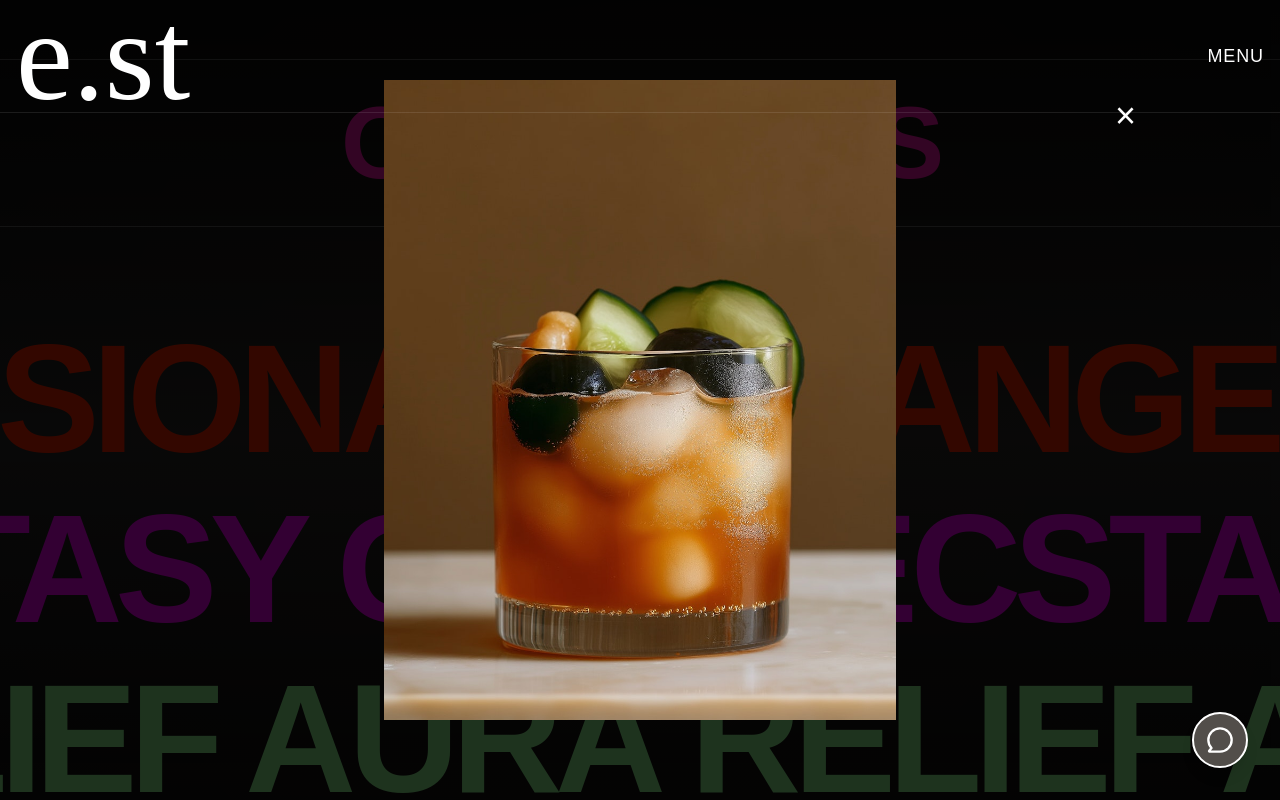
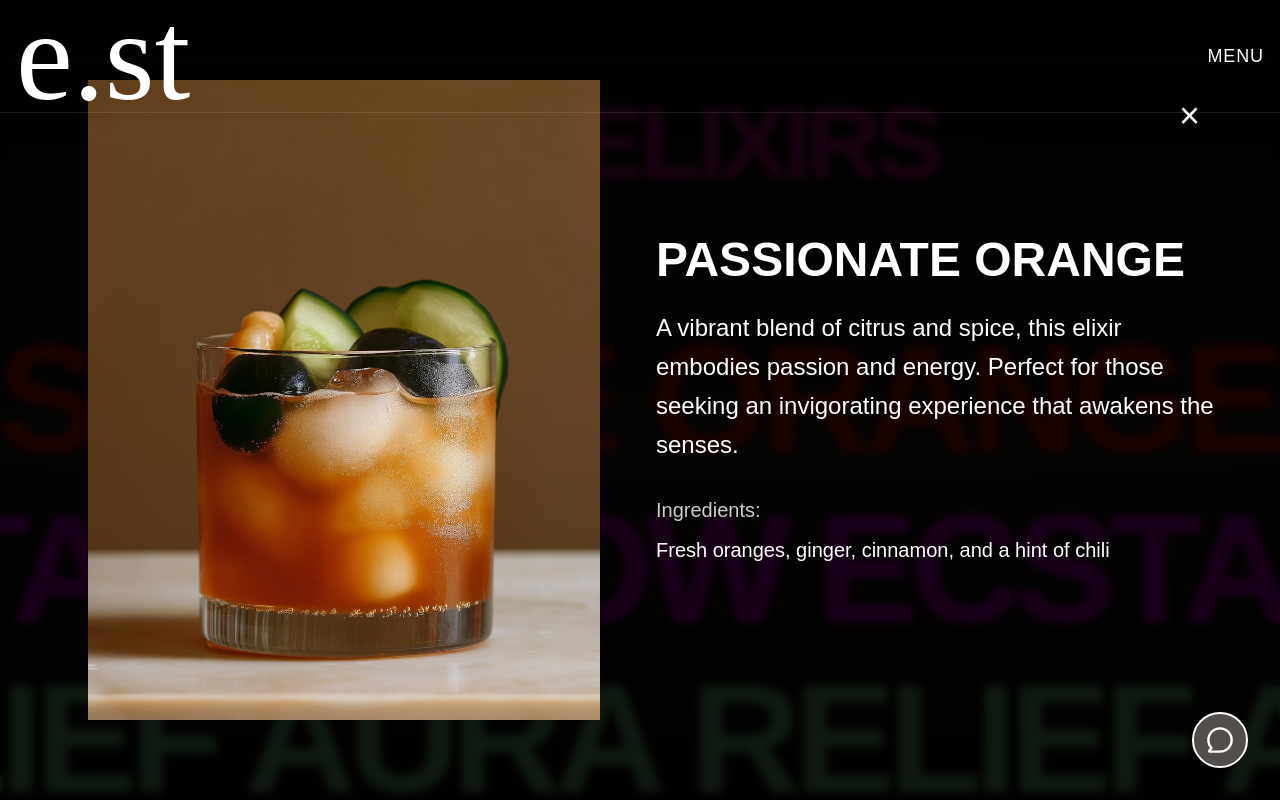
Before and after one commit to angeleo1/Emotional-Studio, a Next.js app: page / in a window 1280 px wide. Both pictures are taken after a click on the element 449 px from the left and 1301 px from the top of the page. Shown: the part 901-1701 px from the top of the page. Built offline with nearby package versions, Linux system fonts and the light colour scheme; a web font is replaced by a local one.

Commit message:
Update Our Elixirs section layout and modal design

```diff
--- a/pages/index.tsx
+++ b/pages/index.tsx
@@ -357,13 +357,15 @@ const Home: NextPage = () => {
               </div>
             </div>
 
-            {/* Image Modal */}
+            {/* Image Modal with Description */}
             {selectedImage && (
               <div
-                className="fixed inset-0 bg-black bg-opacity-80 z-50 flex items-center justify-center"
+                className="fixed inset-0 bg-black/90 backdrop-blur-sm z-50 flex items-center justify-center"
                 onClick={() => setSelectedImage(null)}
               >
-                <div className="relative w-[80vw] h-[80vh] max-w-7xl">
+                <div className="relative w-[90vw] h-[80vh] max-w-7xl flex gap-8">
+                  {/* Image Container */}
+                  <div className="w-1/2 h-full relative">
                     <Image
                       src={selectedImage}
                       alt="Selected Elixir"
@@ -371,6 +373,34 @@ const Home: NextPage = () => {
                       className="object-contain"
                       priority
                     />
+                  </div>
+
+                  {/* Description Container */}
+                  <div className="w-1/2 h-full flex flex-col justify-center text-white">
+                    <h3 className="text-5xl font-bold mb-6">
+                      {selectedImage.includes("Orange") ? "PASSIONATE ORANGE" :
+                       selectedImage.includes("Purple") ? "ECSTASY GLOW" :
+                       "RELIEF AURA"}
+                    </h3>
+                    <p className="text-2xl mb-8 leading-relaxed">
+                      {selectedImage.includes("Orange") ?
+                        "A vibrant blend of citrus and spice, this elixir embodies passion and energy. Perfect for those seeking an invigorating experience that awakens the senses." :
+                       selectedImage.includes("Purple") ?
+                        "A mystical fusion of berries and herbs, creating an enchanting experience. This elixir brings a sense of euphoria and wonder to every sip." :
+                        "A refreshing harmony of mint and citrus, designed to soothe and revitalize. This elixir offers a moment of tranquility and renewal."}
+                    </p>
+                    <div className="flex flex-col gap-3">
+                      <p className="text-xl opacity-80">Ingredients:</p>
+                      <p className="text-xl">
+                        {selectedImage.includes("Orange") ?
+                          "Fresh oranges, ginger, cinnamon, and a hint of chili" :
+                         selectedImage.includes("Purple") ?
+                          "Blueberries, lavender, vanilla, and sparkling water" :
+                          "Mint leaves, lime, cucumber, and elderflower"}
+                      </p>
+                    </div>
+                  </div>
+
                   <button
                     className="absolute top-4 right-4 text-white text-4xl hover:text-[#ff6100] transition-colors duration-300"
                     onClick={() => setSelectedImage(null)}
```
Lines whose indentation alone changed are shown as unchanged.
